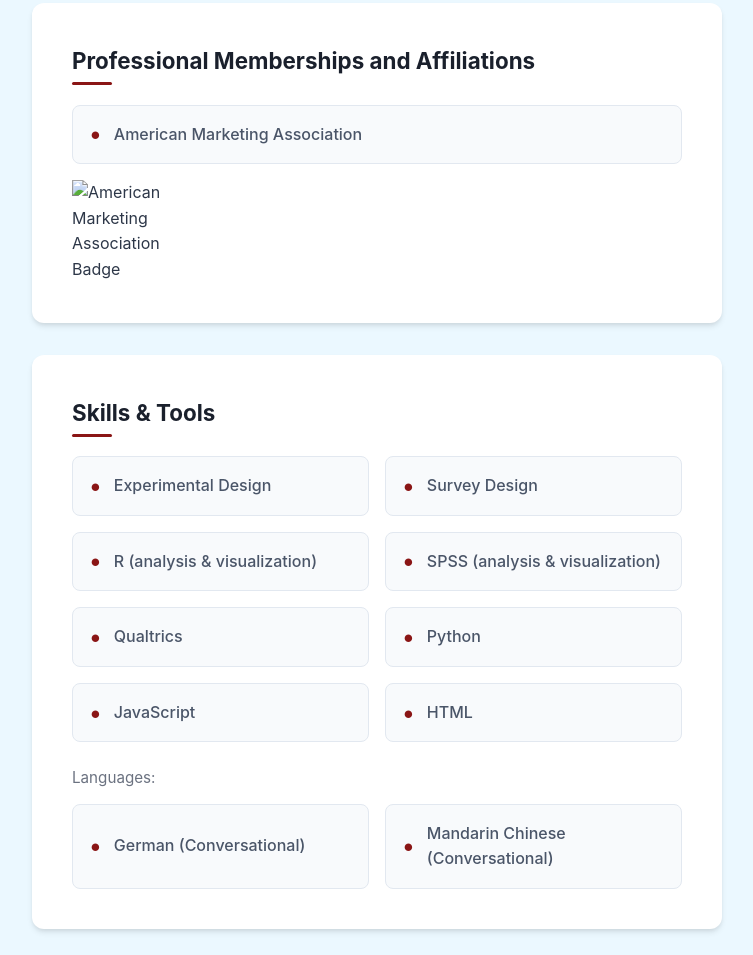
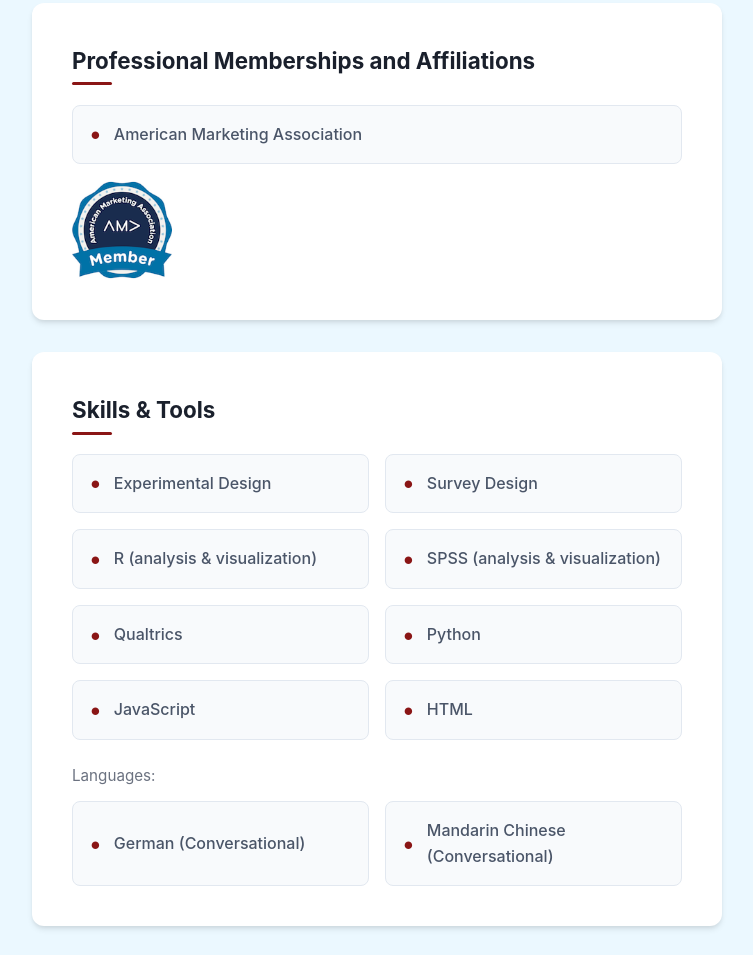
Before and after one commit to samfroehle/samfroehle.github.io, a plain HTML site: page index.html in a window 1280 px wide. Shown: the part 1935-2890 px from the top of the page, without its empty margins (443-1196 px from the left). Drawn offline with Linux system fonts and the light colour scheme.

Commit message:
Update index.html - bug

```diff
--- a/index.html
+++ b/index.html
@@ -373,7 +373,7 @@
                 <div class="interests-grid">
                     <div class="interest-item">American Marketing Association</div>
                 </div>
-                <img src="membership.jpg" alt="American Marketing Association Badge" class="membership-badge">
+                <img src="membership.png" alt="American Marketing Association Badge" class="membership-badge">
             </section>
 
             <!-- SKILLS & TOOLS SECTION -->
```
